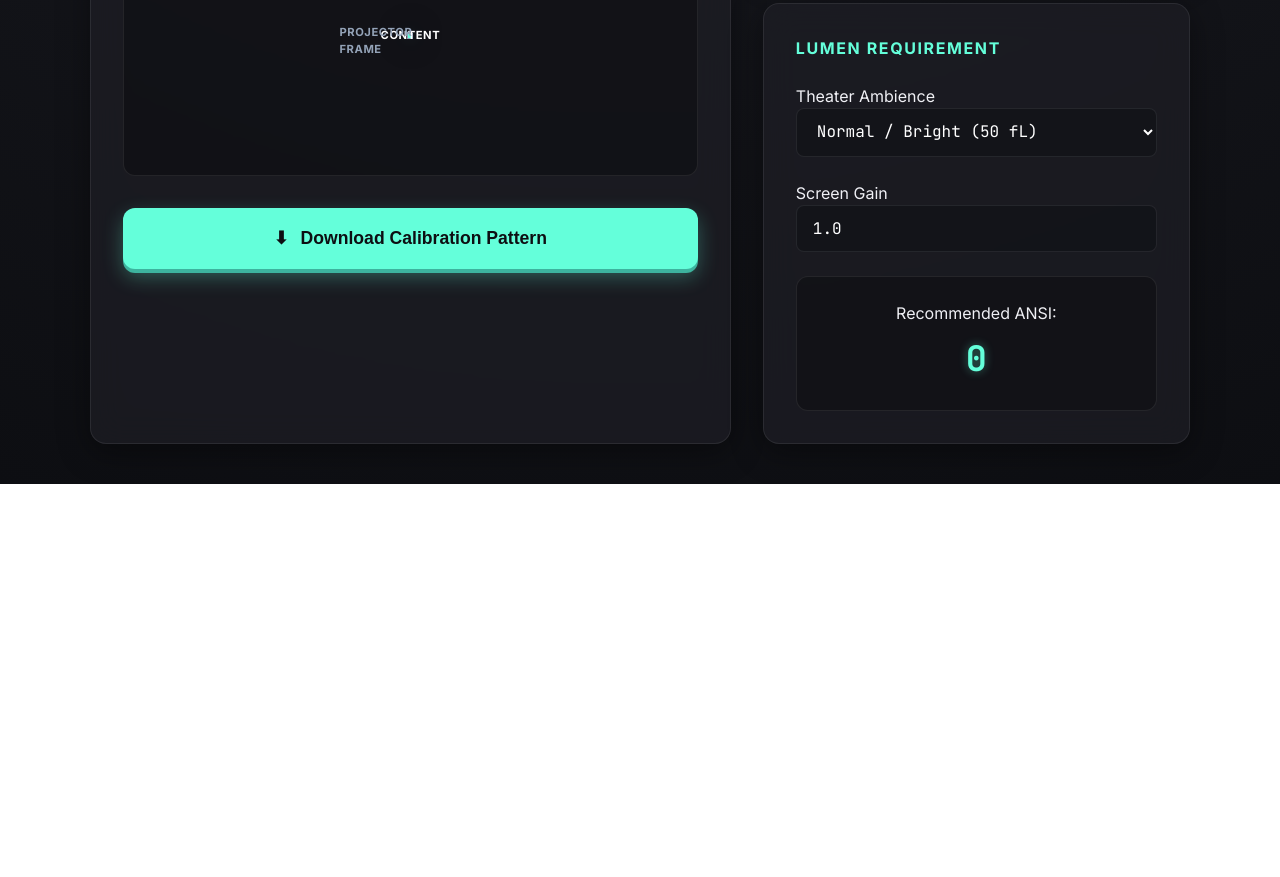
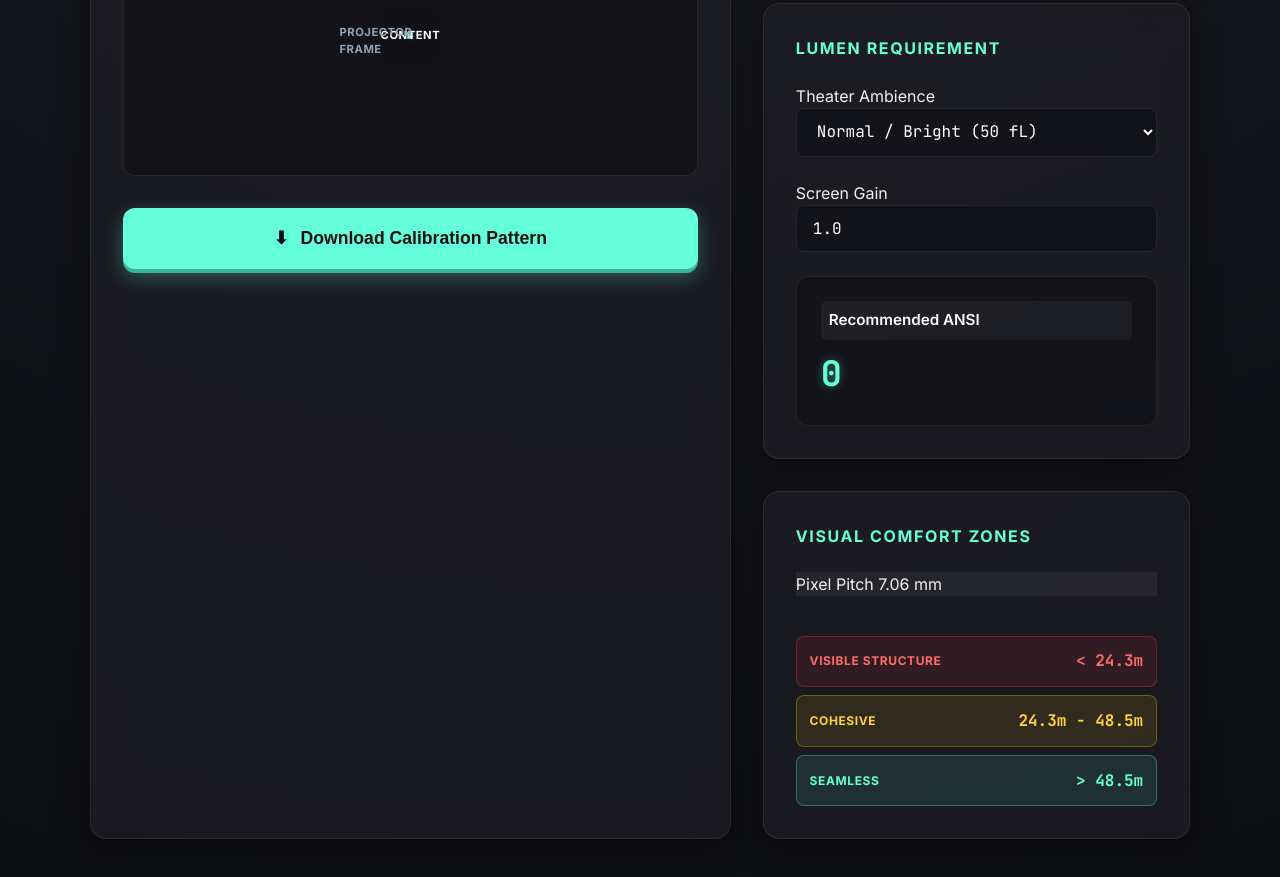
Before and after one commit to yuan0310/projector_calculator, a plain HTML site: page index.html in a window 1280 px wide. Shown: the part 909-1786 px from the top of the page. Before the commit the page ends 1393 px from the top, so only its background shows below. Drawn offline with Linux system fonts and the light colour scheme.

Commit message:
更新適合觀賞距離

```diff
--- a/index.html
+++ b/index.html
@@ -120,28 +120,59 @@
                         </div>
                     </section>
 
-                    <!-- Card C: Lumen Calculator -->
-                    <section class="card tool-card lumen-card">
+                    <!-- Lumen Requirements -->
+                    <div class="card tool-card" id="lumen-card">
                         <h2>Lumen Requirement</h2>
                         <div class="tool-content">
-                            <div class="input-group">
-                                <label for="lumen-env">Theater Ambience</label>
+                            <div class="input-item">
+                                <label>Theater Ambience</label>
                                 <select id="lumen-env">
                                     <option value="15">Pitch Dark (15 fL)</option>
                                     <option value="30">Control Booth (30 fL)</option>
                                     <option value="50" selected>Normal / Bright (50 fL)</option>
                                 </select>
                             </div>
-                            <div class="input-group">
-                                <label for="lumen-gain">Screen Gain</label>
+                            <div class="input-item">
+                                <label>Screen Gain</label>
                                 <input type="number" id="lumen-gain" value="1.0" step="0.1">
                             </div>
-                            <div class="tool-result">
-                                <span class="label">Recommended ANSI:</span>
-                                <span class="value large" id="res-lumens">0</span>
+                            <div class="tool-result" id="lumen-res-box">
+                                <div class="rec-row" style="margin-top:0;">Recommended ANSI</div>
+                                <span class="large" id="res-lumens">0</span>
                             </div>
                         </div>
-                    </section>
+                    </div>
+
+                    <!-- Visual Comfort / Pixel Density -->
+                    <div class="card tool-card" id="comfort-card">
+                        <h2>Visual Comfort Zones</h2>
+                        <div class="tool-content">
+
+                            <div class="info-meta"
+                                style="margin-bottom:1rem; grid-template-columns:1fr; background:transparent; padding:0;">
+                                <div class="meta-item" style="background:rgba(255,255,255,0.05);">
+                                    <span class="meta-label">Pixel Pitch</span>
+                                    <span class="meta-value" id="res-pixel-pitch">0.00 mm</span>
+                                </div>
+                            </div>
+
+                            <div class="zone-list">
+                                <div class="zone-item danger">
+                                    <span class="zone-tag">Visible Structure</span>
+                                    <span class="zone-range" id="zone-rough">&lt; 0.0m</span>
+                                </div>
+                                <div class="zone-item warning">
+                                    <span class="zone-tag">Cohesive</span>
+                                    <span class="zone-range" id="zone-good">0.0m - 0.0m</span>
+                                </div>
+                                <div class="zone-item success">
+                                    <span class="zone-tag">Seamless</span>
+                                    <span class="zone-range" id="zone-perfect">&gt; 0.0m</span>
+                                </div>
+                            </div>
+
+                        </div>
+                    </div>
 
                 </div>
             </div>
--- a/script.js
+++ b/script.js
@@ -45,6 +45,44 @@ document.addEventListener('DOMContentLoaded', () => {
         calculate();
         calculateLumens();
         calculateLensRatio();
+        calculateVisualComfort();
+    }
+
+    function calculateVisualComfort() {
+        const resPitch = document.getElementById('res-pixel-pitch');
+        const zoneRough = document.getElementById('zone-rough');
+        const zoneGood = document.getElementById('zone-good');
+        const zonePerfect = document.getElementById('zone-perfect');
+
+        if (state.physW <= 0 || state.projW <= 0) {
+            resPitch.textContent = "0.00 mm";
+            zoneRough.textContent = "< 0.0m";
+            zoneGood.textContent = "0.0m - 0.0m";
+            zonePerfect.textContent = "> 0.0m";
+            return;
+        }
+
+        // 1. Calculate Pixel Pitch (mm)
+        const widthMm = state.physW * 10;
+        const pitch = widthMm / state.projW;
+
+        // 2. Acuity Distance (Base)
+        // 1 Arc Min = Pitch * 3438
+        const baseDistM = (pitch * 3438) / 1000;
+
+        // 3. Update UI
+        resPitch.textContent = `${pitch.toFixed(2)} mm`;
+
+        // Zones
+        // Visible Structure: 0 to Base
+        zoneRough.textContent = `< ${baseDistM.toFixed(1)}m`;
+
+        // Cohesive: Base to 2x Base
+        const doubleDist = baseDistM * 2;
+        zoneGood.textContent = `${baseDistM.toFixed(1)}m - ${doubleDist.toFixed(1)}m`;
+
+        // Seamless: > 2x Base
+        zonePerfect.textContent = `> ${doubleDist.toFixed(1)}m`;
     }
 
     function calculateLumens() {
--- a/style.css
+++ b/style.css
@@ -259,8 +259,6 @@ option {
     border: 1px solid var(--border-color);
     border-radius: 12px;
     padding: 1.5rem;
-    text-align: center;
-    transition: transform 0.3s;
 }
 
 .tool-result:hover {
@@ -270,6 +268,54 @@ option {
 .tool-result.highlight {
     border-color: rgba(100, 255, 218, 0.3);
     background: radial-gradient(circle at center, rgba(100, 255, 218, 0.05) 0%, transparent 100%);
+}
+
+.zone-list {
+    display: flex;
+    flex-direction: column;
+    gap: 0.5rem;
+}
+
+.zone-item {
+    display: flex;
+    justify-content: space-between;
+    align-items: center;
+    padding: 0.8rem;
+    border-radius: 8px;
+    font-size: 0.9rem;
+    background: rgba(255, 255, 255, 0.03);
+    border: 1px solid transparent;
+}
+
+.zone-tag {
+    font-weight: 700;
+    text-transform: uppercase;
+    font-size: 0.75rem;
+    letter-spacing: 0.05em;
+}
+
+.zone-range {
+    font-family: var(--font-mono);
+    font-weight: 700;
+    font-size: 1rem;
+}
+
+.zone-item.danger {
+    background: rgba(255, 60, 60, 0.1);
+    border-color: rgba(255, 60, 60, 0.3);
+    color: #ff6b6b;
+}
+
+.zone-item.warning {
+    background: rgba(255, 200, 0, 0.1);
+    border-color: rgba(255, 200, 0, 0.3);
+    color: #ffd43b;
+}
+
+.zone-item.success {
+    background: rgba(100, 255, 218, 0.1);
+    border-color: rgba(100, 255, 218, 0.3);
+    color: var(--accent-color);
 }
 
 .tr-row {
```
